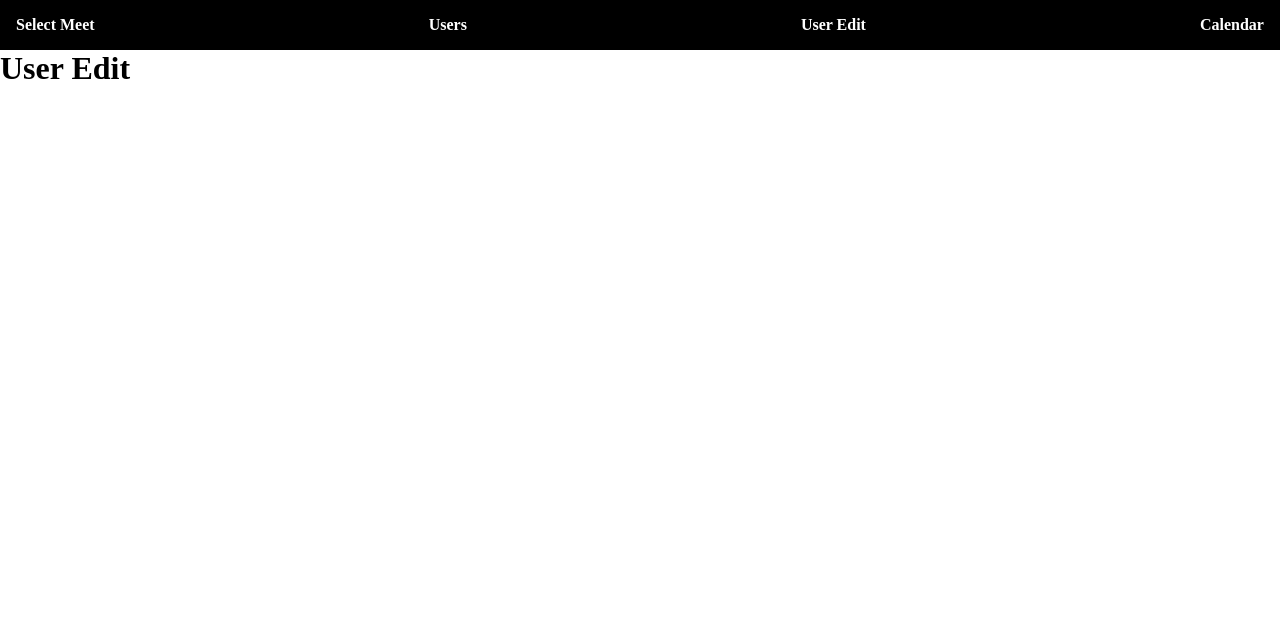
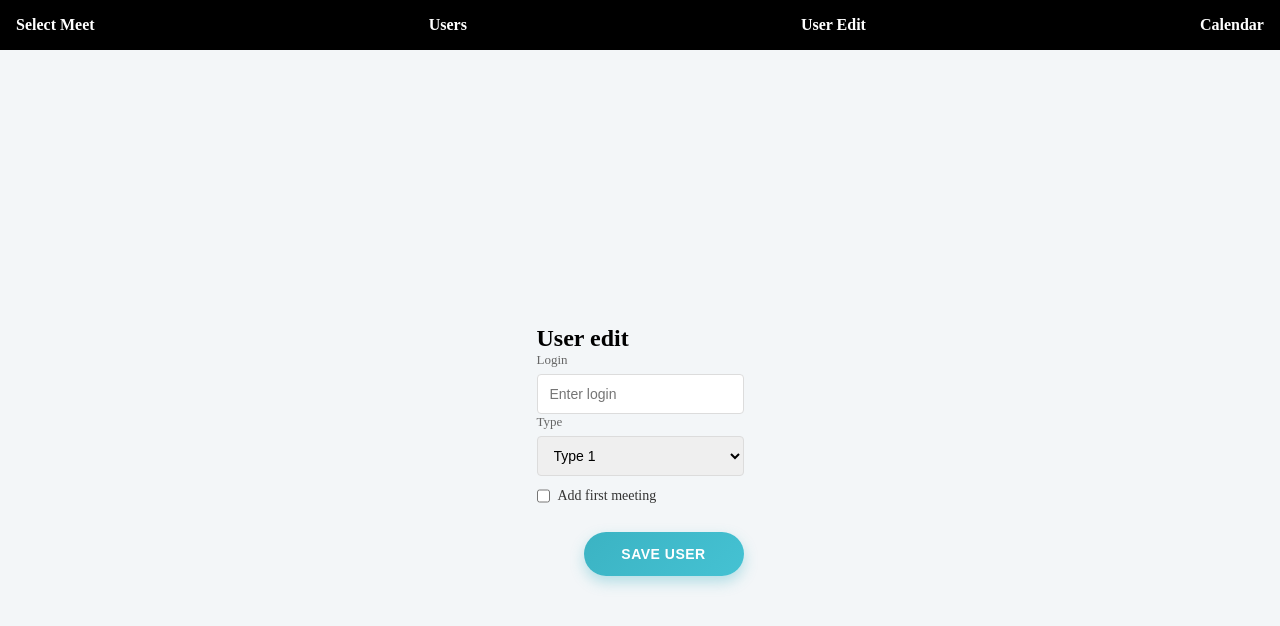
Before and after one commit to odevpl/Calendar, a React (Vite) app: page /users/edit in a window 1280 px wide. Shown: the top 626 px of the page. Built offline with nearby package versions, Linux system fonts and the light colour scheme.

Commit message:
Make edit user form

```diff
--- a/package.json
+++ b/package.json
@@ -13,6 +13,7 @@
   "dependencies": {
     "axios": "^1.13.2",
     "dayjs": "^1.11.19",
+    "formik": "^2.4.9",
     "react": "^19.2.0",
     "react-dom": "^19.2.0",
     "react-icon": "^1.0.0",
--- a/src/pages/users/edit/UserEdit.jsx
+++ b/src/pages/users/edit/UserEdit.jsx
@@ -1,5 +1,87 @@
+import { Formik, Form, Field } from 'formik';
+import './UserEdit.scss';
+
 const UserEdit = () => {
-  return <h1>User Edit</h1>;
+  return (
+    <div className="userEditPage">
+      <div className="userEdit">
+        <h2>User edit</h2>
+
+        <Formik
+          initialValues={{
+            login: '',
+            type: 'type1',
+            addFirstMeeting: false,
+            firstMeetingDate: '',
+            firstMeetingTime: '',
+          }}
+          onSubmit={(values) => {
+            console.log('FORM VALUES:', values);
+          }}
+        >
+          {({ values }) => (
+            <Form className="form">
+
+              {/* LOGIN */}
+              <div className="formGroup">
+                <label>Login</label>
+                <Field
+                  name="login"
+                  type="text"
+                  placeholder="Enter login"
+                />
+              </div>
+
+              {/* TYPE */}
+              <div className="formGroup">
+                <label>Type</label>
+                <Field as="select" name="type">
+                  <option value="type1">Type 1</option>
+                  <option value="type2">Type 2</option>
+                </Field>
+              </div>
+
+              {/* ADD FIRST MEETING */}
+              <div className="formGroup checkbox">
+                <label>
+                  <Field type="checkbox" name="addFirstMeeting" />
+                  Add first meeting
+                </label>
+              </div>
+
+              {/* CONDITIONAL FIELDS */}
+              {values.addFirstMeeting && (
+                <>
+                  <div className="inputWithIcon">
+                    <Field
+                      type="date"
+                      name="firstMeetingDate"
+                      onClick={(e) => e.target.showPicker()}
+                    />
+                  </div>
+
+                  <div className="inputWithIcon">
+                    <Field
+                      type="time"
+                      name="firstMeetingTime"
+                      onClick={(e) => e.target.showPicker()}
+                    />
+                  </div>
+                </>
+              )}
+
+              <div className="actions">
+                <button type="submit" className="primaryBtn">
+                  Save user
+                </button>
+              </div>
+
+            </Form>
+          )}
+        </Formik>
+      </div>
+    </div>
+  );
 };
 
 export default UserEdit;
--- a/src/pages/users/edit/UserEdit.scss
+++ b/src/pages/users/edit/UserEdit.scss
@@ -0,0 +1,169 @@
+.userEditPage {
+  min-height: 100vh;
+  display: flex;
+  justify-content: center;
+  align-items: center;
+  background: #f3f6f8; // jak PatientPop
+}
+
+.userEditCard {
+  max-width: 460px;
+  background: #ffffff;
+  border-radius: 8px;
+  padding: 32px;
+  box-shadow: 0 12px 30px rgba(0, 0, 0, 0.08);
+}
+
+.title {
+  font-size: 22px;
+  font-weight: 600;
+  margin-bottom: 24px;
+  color: #222;
+}
+
+.userForm {
+  display: flex;
+  flex-direction: column;
+  gap: 18px;
+}
+
+.formGroup {
+  display: flex;
+  flex-direction: column;
+  gap: 6px;
+
+  label {
+    font-size: 13px;
+    color: #666;
+  }
+
+  input,
+  select {
+    height: 40px;
+    padding: 0 12px;
+    border-radius: 4px;
+    border: 1px solid #dcdcdc;
+    font-size: 14px;
+
+    &:focus {
+      outline: none;
+      border-color: #3bb3c3;
+    }
+  }
+}
+
+.checkbox {
+  flex-direction: row;
+  align-items: center;
+
+  label {
+    display: flex;
+    align-items: center;
+    gap: 8px;
+    font-size: 14px;
+    color: #333;
+    cursor: pointer;
+  }
+}
+
+.meetingBox {
+  padding: 16px;
+  border-radius: 6px;
+  background: #f6fbfc;
+  display: flex;
+  flex-direction: column;
+  gap: 14px;
+}
+
+.actions {
+  display: flex;
+  justify-content: flex-end;
+  margin-top: 16px;
+}
+
+.primaryBtn {
+  min-width: 160px;
+  height: 44px;
+  padding: 0 28px;
+
+  background: linear-gradient(135deg, #3bb3c3, #45c2d3);
+  color: #fff;
+
+  border: none;
+  border-radius: 999px;
+
+  font-size: 14px;
+  font-weight: 600;
+  letter-spacing: 0.5px;
+  text-transform: uppercase;
+
+  cursor: pointer;
+  box-shadow: 0 6px 14px rgba(59, 179, 195, 0.35);
+  transition: all 0.25s ease;
+
+  &:hover {
+    transform: translateY(-1px);
+    box-shadow: 0 10px 20px rgba(59, 179, 195, 0.45);
+  }
+
+  &:active {
+    transform: translateY(0);
+    box-shadow: 0 4px 10px rgba(59, 179, 195, 0.3);
+  }
+}
+
+input[type="date"],
+input[type="time"] {
+  position: relative;
+  padding-right: 42px;
+  cursor: pointer;
+}
+
+/* ikona kalendarza */
+input[type="date"]::-webkit-calendar-picker-indicator {
+  opacity: 0;
+  cursor: pointer;
+}
+
+input[type="date"]::after {
+  content: '📅';
+  position: absolute;
+  right: 12px;
+  top: 50%;
+  transform: translateY(-50%);
+  pointer-events: none;
+}
+
+/* ikona zegara */
+input[type="time"]::-webkit-calendar-picker-indicator {
+  opacity: 0;
+  cursor: pointer;
+}
+
+input[type="time"]::after {
+  content: '⏰';
+  position: absolute;
+  right: 12px;
+  top: 50%;
+  transform: translateY(-50%);
+  pointer-events: none;
+}
+
+.inputWithIcon {
+  position: relative;
+
+  input {
+    width: 100%;
+    height: 40px;
+    padding: 0 40px 0 12px;
+    border-radius: 4px;
+    border: 1px solid #dcdcdc;
+    font-size: 14px;
+    cursor: pointer;
+
+    &:focus {
+      border-color: #3bb3c3;
+      outline: none;
+    }
+  }
+}
```
Also changed, not shown: 2 other files (tests, documents, lock files or other folders).
